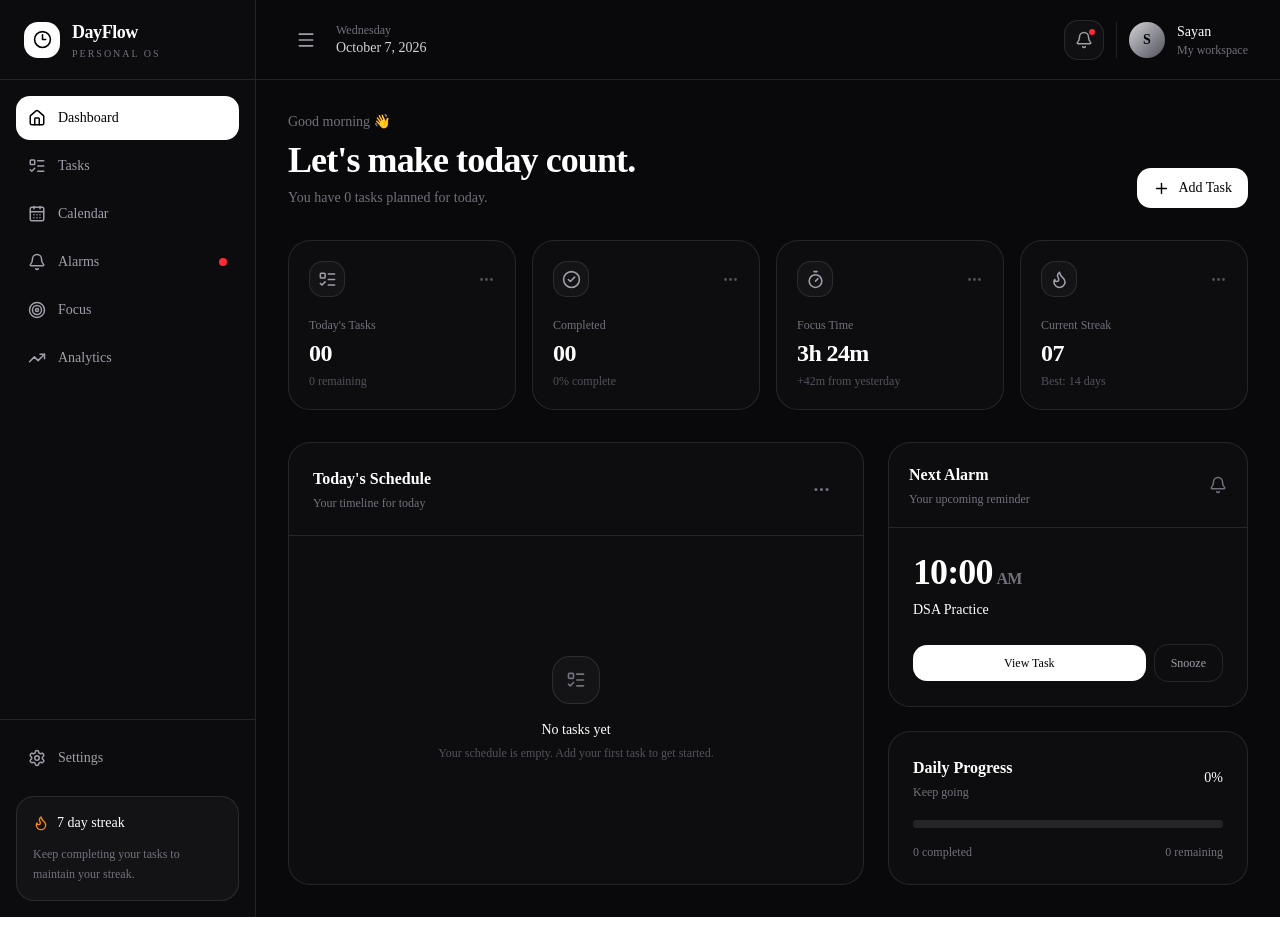
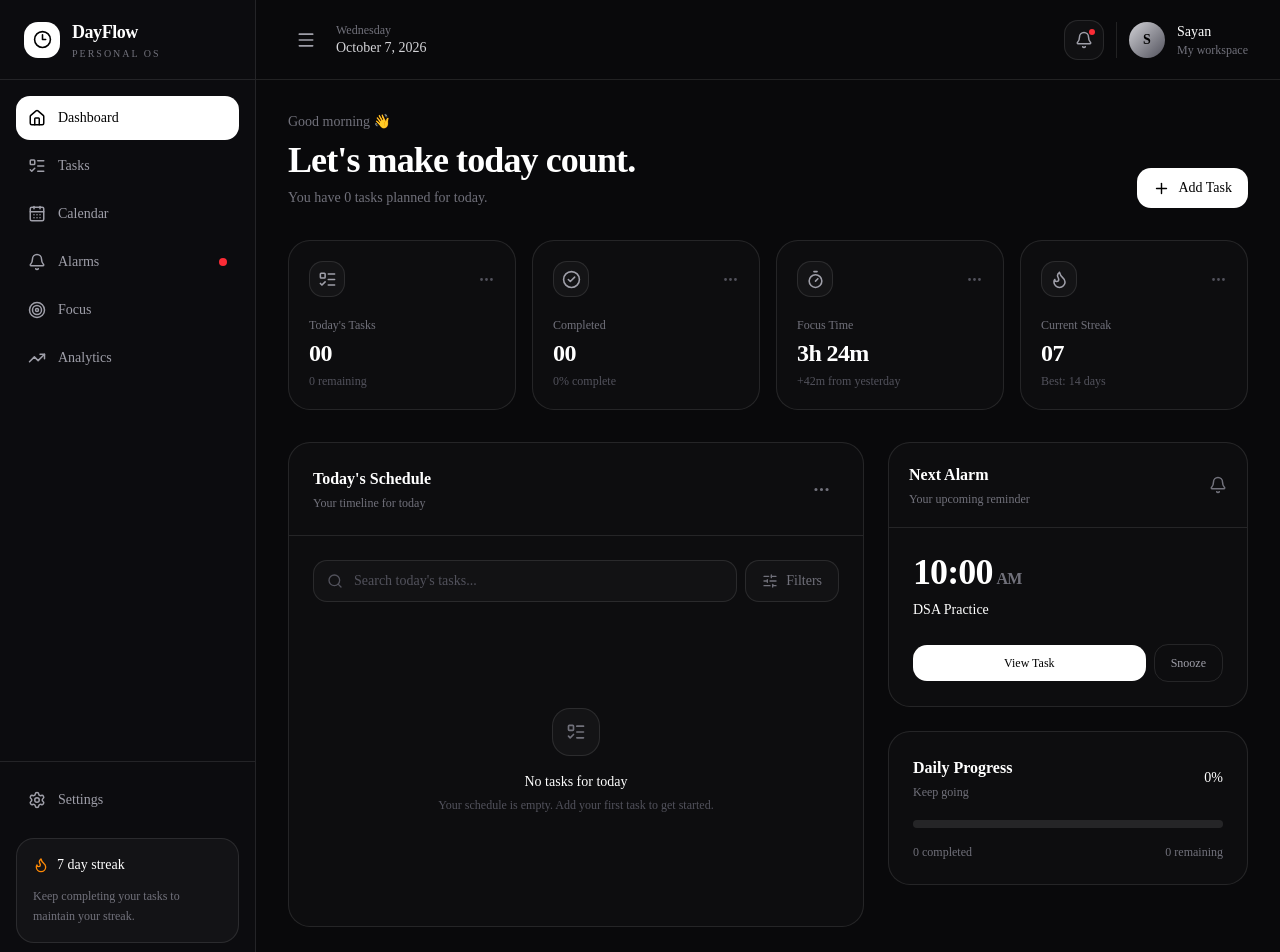
Before and after one commit to sayan629/DayFlow, a Next.js app: page / in a window 1280 px wide. Shown: the top 952 px of the page. Before the commit the page ends 917 px from the top, so only its background shows below. Built offline with nearby package versions, Linux system fonts and the light colour scheme.

Commit message:
Task List Creation..

```diff
--- a/src/components/tasks/TaskList.tsx
+++ b/src/components/tasks/TaskList.tsx
@@ -1,43 +1,269 @@
 "use client";
 
-import { ListTodo } from "lucide-react";
+import { ListTodo, Search, SlidersHorizontal, X } from "lucide-react";
+import { useEffect, useMemo, useState } from "react";
 
 import { useTaskStore } from "@/store/taskStore";
 import TaskItem from "./TaskItem";
+import { TaskCategory, TaskPriority } from "@/types/task";
 
 export default function TaskList() {
   const tasks = useTaskStore((state) => state.tasks);
 
-  const sortedTasks = [...tasks].sort((a, b) => {
+  const [today, setToday] = useState("");
+
+  const [search, setSearch] = useState("");
+  const [priority, setPriority] = useState<
+    TaskPriority | "all"
+  >("all");
+
+  const [category, setCategory] = useState<
+    TaskCategory | "all"
+  >("all");
+
+  const [filtersOpen, setFiltersOpen] = useState(false);
+
+  // Get today's date only after browser mount.
+  // This prevents Next.js hydration/prerender issues.
+  useEffect(() => {
+    setToday(new Date().toISOString().split("T")[0]);
+  }, []);
+
+  const filteredTasks = useMemo(() => {
+    if (!today) {
+      return [];
+    }
+
+    return tasks
+      .filter((task) => task.date === today)
+      .filter((task) => {
+        if (!search.trim()) {
+          return true;
+        }
+
+        const query = search.toLowerCase();
+
+        return (
+          task.title.toLowerCase().includes(query) ||
+          task.description?.toLowerCase().includes(query)
+        );
+      })
+      .filter((task) => {
+        if (priority === "all") {
+          return true;
+        }
+
+        return task.priority === priority;
+      })
+      .filter((task) => {
+        if (category === "all") {
+          return true;
+        }
+
+        return task.category === category;
+      })
+      .sort((a, b) => {
         if (!a.startTime) return 1;
         if (!b.startTime) return -1;
 
         return a.startTime.localeCompare(b.startTime);
       });
+  }, [tasks, today, search, priority, category]);
 
-  if (sortedTasks.length === 0) {
+  const hasActiveFilters =
+    search.trim() !== "" ||
+    priority !== "all" ||
+    category !== "all";
+
+  const clearFilters = () => {
+    setSearch("");
+    setPriority("all");
+    setCategory("all");
+  };
+
+  // Prevent rendering date-dependent content before hydration.
+  if (!today) {
     return (
-      <div className="flex min-h-[300px] flex-col items-center justify-center text-center">
+      <div className="flex min-h-[300px] items-center justify-center">
+        <div className="text-xs text-zinc-600">
+          Loading schedule...
+        </div>
+      </div>
+    );
+  }
+
+  return (
+    <div>
+      {/* Search + Filter Header */}
+      <div className="mb-5 flex flex-col gap-3">
+        <div className="flex gap-2">
+          {/* Search */}
+          <div className="relative flex-1">
+            <Search
+              size={16}
+              className="absolute left-3.5 top-1/2 -translate-y-1/2 text-zinc-600"
+            />
+
+            <input
+              value={search}
+              onChange={(e) => setSearch(e.target.value)}
+              placeholder="Search today's tasks..."
+              className="w-full rounded-xl border border-white/10 bg-white/[0.025] py-2.5 pl-10 pr-4 text-sm text-white outline-none transition placeholder:text-zinc-600 focus:border-white/20"
+            />
+          </div>
+
+          {/* Filter Button */}
+          <button
+            onClick={() => setFiltersOpen((value) => !value)}
+            className={`flex items-center gap-2 rounded-xl border px-4 py-2.5 text-sm transition ${
+              filtersOpen || hasActiveFilters
+                ? "border-white/20 bg-white/10 text-white"
+                : "border-white/10 bg-white/[0.025] text-zinc-500 hover:bg-white/5 hover:text-white"
+            }`}
+          >
+            <SlidersHorizontal size={16} />
+
+            <span className="hidden sm:inline">
+              Filters
+            </span>
+
+            {hasActiveFilters && (
+              <span className="flex h-5 min-w-5 items-center justify-center rounded-full bg-white px-1.5 text-[10px] font-semibold text-black">
+                {
+                  [
+                    search.trim() !== "",
+                    priority !== "all",
+                    category !== "all",
+                  ].filter(Boolean).length
+                }
+              </span>
+            )}
+          </button>
+        </div>
+
+        {/* Filter Panel */}
+        {filtersOpen && (
+          <div className="rounded-2xl border border-white/10 bg-white/[0.02] p-4">
+            <div className="grid grid-cols-1 gap-4 sm:grid-cols-2">
+              {/* Priority */}
+              <div>
+                <label className="mb-2 block text-xs font-medium text-zinc-500">
+                  Priority
+                </label>
+
+                <select
+                  value={priority}
+                  onChange={(e) =>
+                    setPriority(
+                      e.target.value as
+                        | TaskPriority
+                        | "all"
+                    )
+                  }
+                  className="w-full rounded-xl border border-white/10 bg-[#18181b] px-3 py-2.5 text-sm text-white outline-none focus:border-white/30"
+                >
+                  <option value="all">
+                    All priorities
+                  </option>
+
+                  <option value="high">High</option>
+                  <option value="medium">Medium</option>
+                  <option value="low">Low</option>
+                </select>
+              </div>
+
+              {/* Category */}
+              <div>
+                <label className="mb-2 block text-xs font-medium text-zinc-500">
+                  Category
+                </label>
+
+                <select
+                  value={category}
+                  onChange={(e) =>
+                    setCategory(
+                      e.target.value as
+                        | TaskCategory
+                        | "all"
+                    )
+                  }
+                  className="w-full rounded-xl border border-white/10 bg-[#18181b] px-3 py-2.5 text-sm text-white outline-none focus:border-white/30"
+                >
+                  <option value="all">
+                    All categories
+                  </option>
+
+                  <option value="study">Study</option>
+
+                  <option value="development">
+                    Development
+                  </option>
+
+                  <option value="personal">
+                    Personal
+                  </option>
+
+                  <option value="fitness">
+                    Fitness
+                  </option>
+
+                  <option value="other">Other</option>
+                </select>
+              </div>
+            </div>
+
+            {/* Clear */}
+            {hasActiveFilters && (
+              <button
+                onClick={clearFilters}
+                className="mt-4 flex items-center gap-2 text-xs text-zinc-500 transition hover:text-white"
+              >
+                <X size={14} />
+                Clear filters
+              </button>
+            )}
+          </div>
+        )}
+      </div>
+
+      {/* Results */}
+      {filteredTasks.length === 0 ? (
+        <div className="flex min-h-[280px] flex-col items-center justify-center text-center">
           <div className="flex h-12 w-12 items-center justify-center rounded-2xl border border-white/10 bg-white/[0.03]">
-          <ListTodo size={20} className="text-zinc-500" />
+            <ListTodo
+              size={20}
+              className="text-zinc-500"
+            />
           </div>
 
           <h3 className="mt-4 text-sm font-medium">
-          No tasks yet
+            {hasActiveFilters
+              ? "No matching tasks"
+              : "No tasks for today"}
           </h3>
 
           <p className="mt-1 max-w-xs text-xs leading-relaxed text-zinc-600">
-          Your schedule is empty. Add your first task to get
-          started.
+            {hasActiveFilters
+              ? "Try changing your search or filters."
+              : "Your schedule is empty. Add your first task to get started."}
           </p>
+
+          {hasActiveFilters && (
+            <button
+              onClick={clearFilters}
+              className="mt-4 rounded-lg border border-white/10 px-3 py-2 text-xs text-zinc-400 transition hover:bg-white/5 hover:text-white"
+            >
+              Clear filters
+            </button>
+          )}
+        </div>
+      ) : (
+        <div className="space-y-1">
+          {filteredTasks.map((task) => (
+            <TaskItem key={task.id} task={task} />
+          ))}
+        </div>
+      )}
     </div>
   );
 }
-    return (
-    <div className="space-y-1">
-      {sortedTasks.map((task) => (
-        <TaskItem key={task.id} task={task} />
-      ))}
-    </div>
-  );
-}
```
Lines whose indentation alone changed are shown as unchanged.
